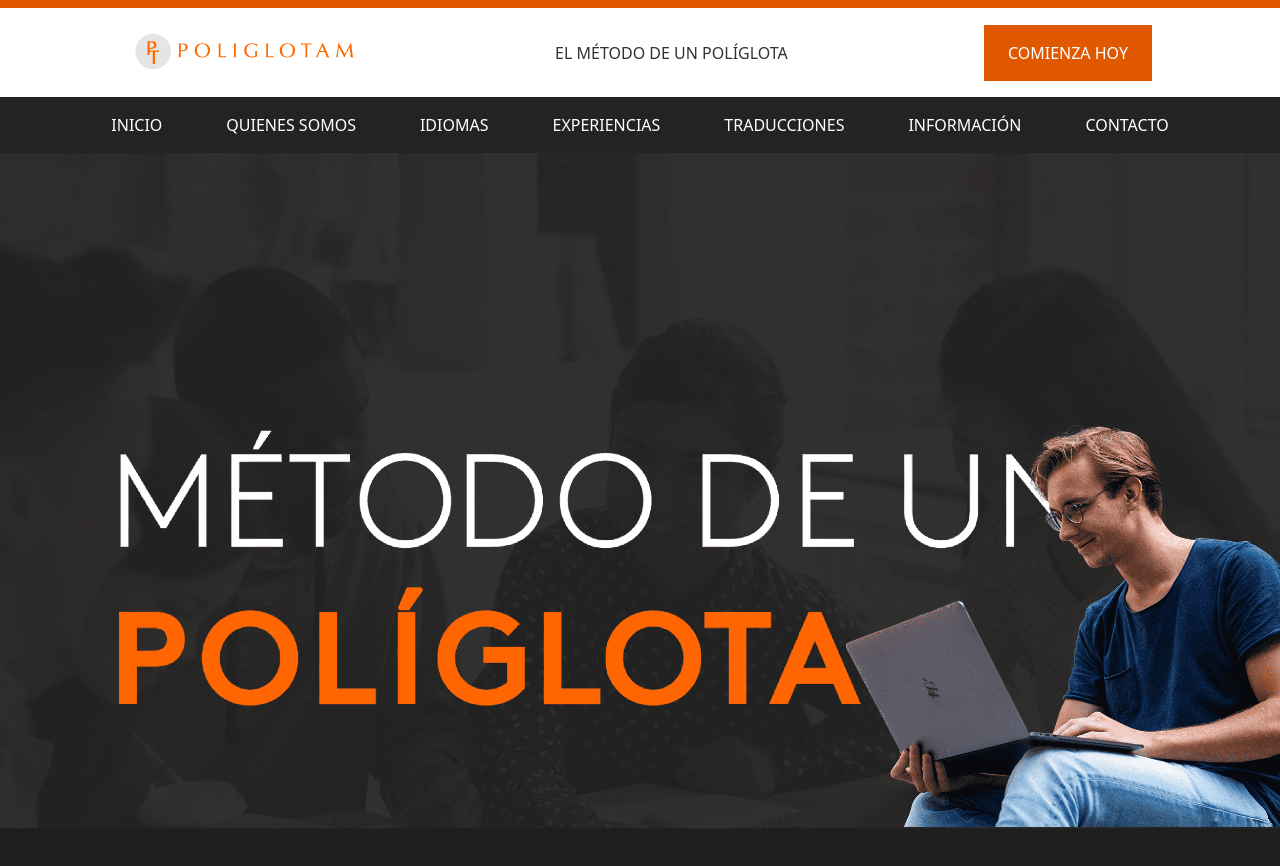
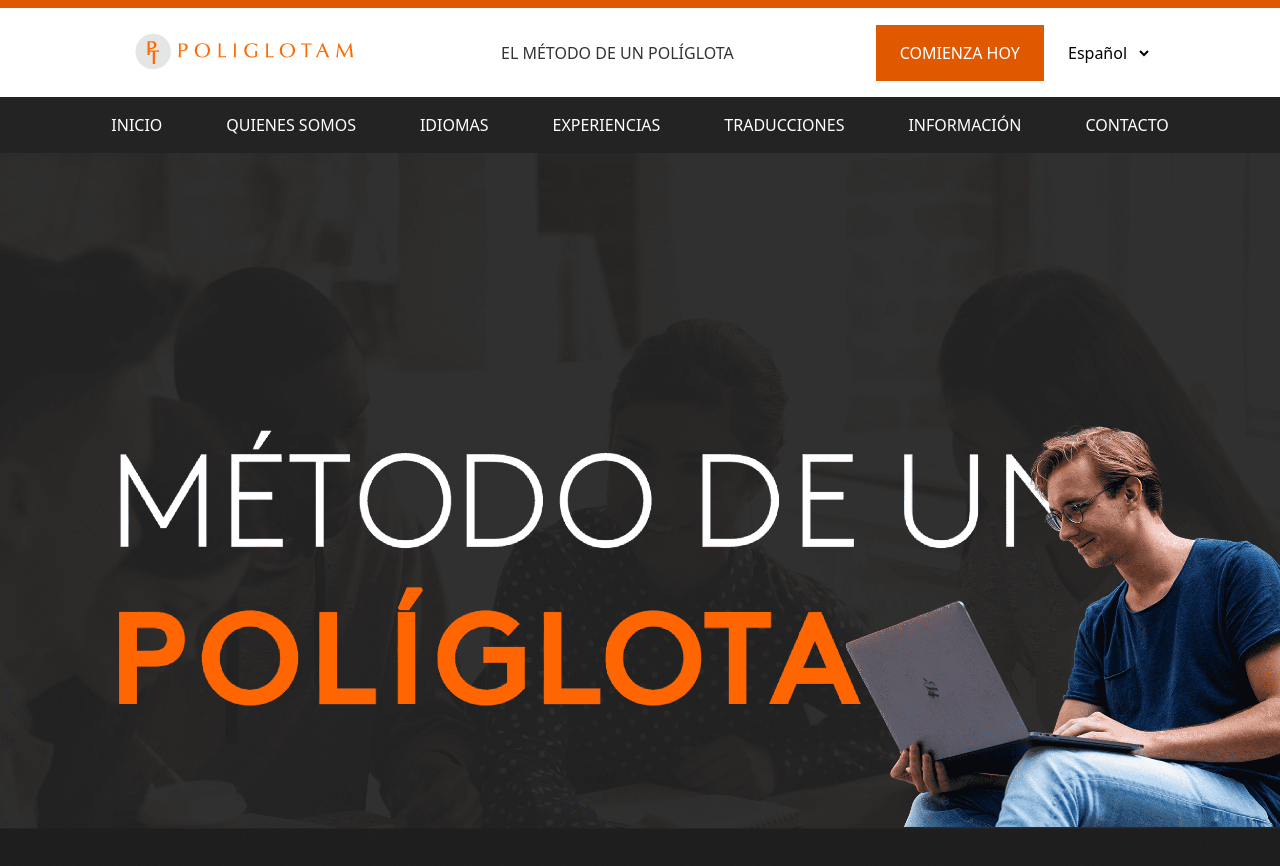
Before and after one commit to amengual-ln/poliglotam, a SvelteKit app: page / in a window 1280 px wide. Shown: the top 866 px of the page. Built offline with nearby package versions, Linux system fonts and the light colour scheme.

Commit message:
language select

```diff
--- a/src/routes/+page.svelte
+++ b/src/routes/+page.svelte
@@ -1,10 +1,18 @@
 <header class="border-t-8 border-[#E05900]">
   <div class="flex justify-between items-center p-4 lg:px-32">
     <img src="/logo.png" alt="Logo" class="h-12 lg:h-auto" />
-    <h1 class="opacity-80 hidden lg:block">EL MÉTODO DE UN POLÍGLOTA</h1>
-    <button class="bg-[#E05900] text-white font-medium px-6 py-4"
-      >COMIENZA HOY</button
-    >
+    <h1 class="opacity-80 hidden lg:block font-medium">
+      EL MÉTODO DE UN POLÍGLOTA
+    </h1>
+    <div>
+      <button class="bg-[#E05900] text-white font-medium px-6 py-4"
+        >COMIENZA HOY</button
+      >
+      <select name="language" id="language" class="hidden lg:inline p-2 ml-2 bg-white">
+        <option value="spanish">Español</option>
+        <option value="english">English</option>
+      </select>
+    </div>
   </div>
   <div class="hidden lg:flex justify-center bg-[#232323] p-4 text-white">
     <nav class="flex list-none gap-16 cursor-pointer">
```
